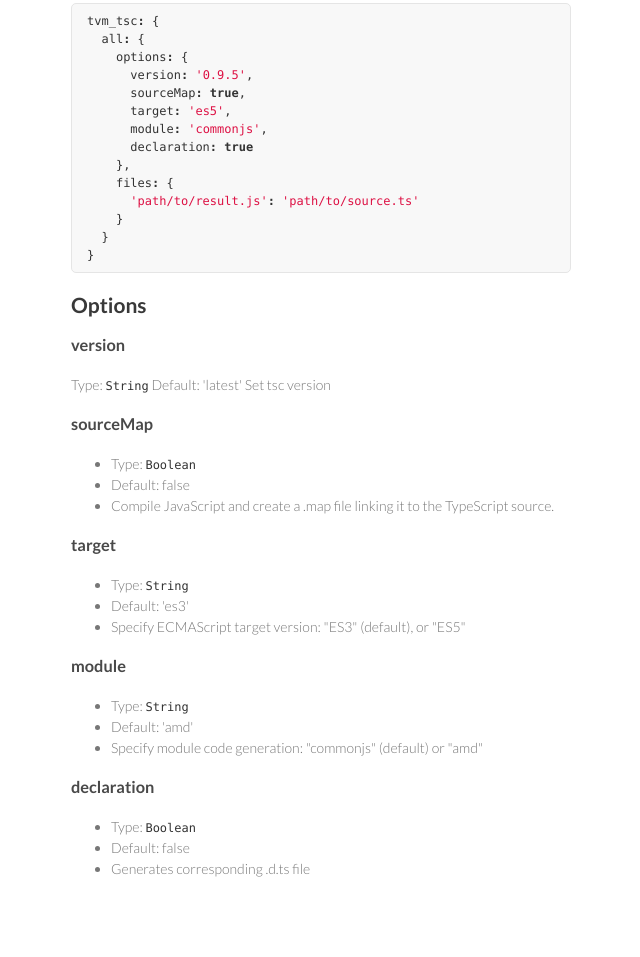
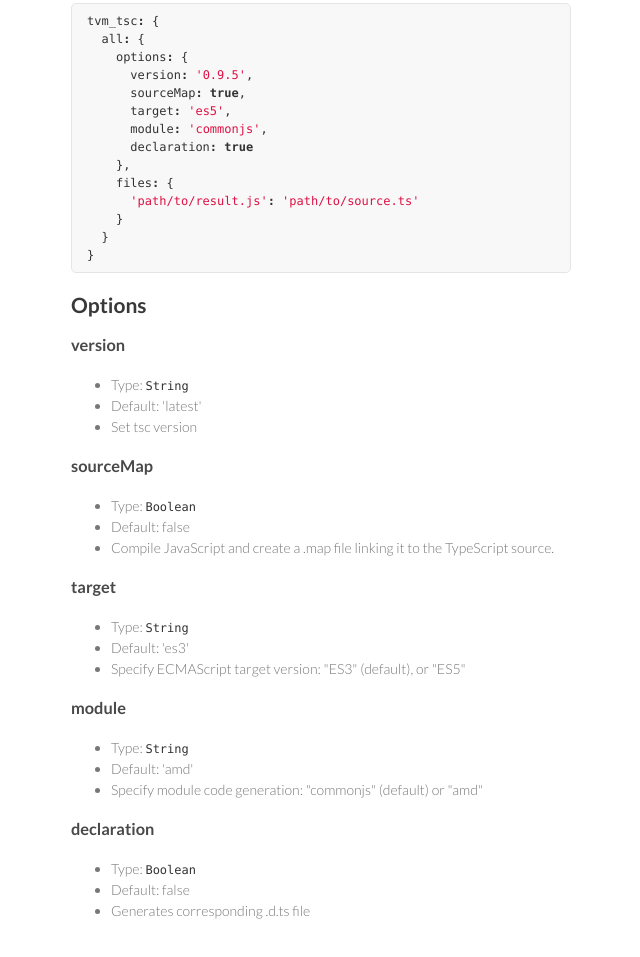
Before and after one commit to watilde/grunt-tvm-tsc, a plain HTML site: page index.html in a window 1280 px wide. Shown: the part 574-1531 px from the top of the page, without its empty margins (499-1139 px from the left). Drawn offline with Linux system fonts and the light colour scheme.

```diff
--- a/index.html
+++ b/index.html
@@ -78,11 +78,12 @@
 <h3>
 <a name="version" class="anchor" href="#version"><span class="octicon octicon-link"></span></a>version</h3>
 
-<p>Type: <code>String</code>
-Default: 'latest'
-Set tsc version</p>
-
-<h3>
+<ul>
+<li>Type: <code>String</code>
+</li>
+<li>Default: 'latest'</li>
+<li>Set tsc version</li>
+</ul><h3>
 <a name="sourcemap" class="anchor" href="#sourcemap"><span class="octicon octicon-link"></span></a>sourceMap</h3>
 
 <ul>
```
Also changed, not shown: params.json (+1 -1 lines).
